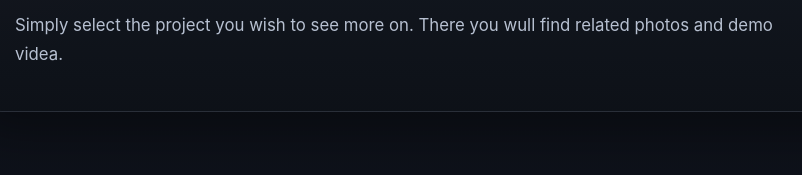
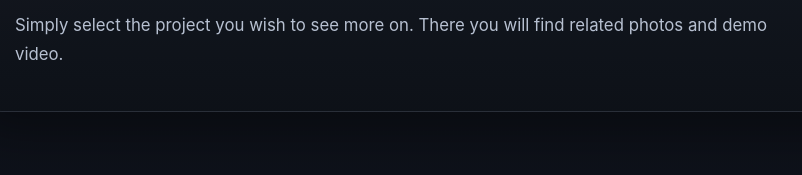
Before and after one commit to Zachm309/Zach-McEwen-Portfolio, a plain HTML site: page index.html in a window 1280 px wide. Shown: the part 402-577 px from the top of the page, 78-880 px from the left. Drawn offline with Linux system fonts and the light colour scheme.

Commit message:
Fix typos and improve text clarity in index.html
Corrected typos in project descriptions and updated text for clarity.

```diff
--- a/index.html
+++ b/index.html
@@ -28,7 +28,7 @@
           <div class="eyebrow">Electronics Systems Engineering</div>
           <h2>Project work; Photos and Videos.</h2>
           <p>
-            Simply select the project you wish to see more on. There you wull find related photos and demo videa.
+            Simply select the project you wish to see more on. There you will find related photos and demo video.
           </p>
         </div>
       </div>
```
